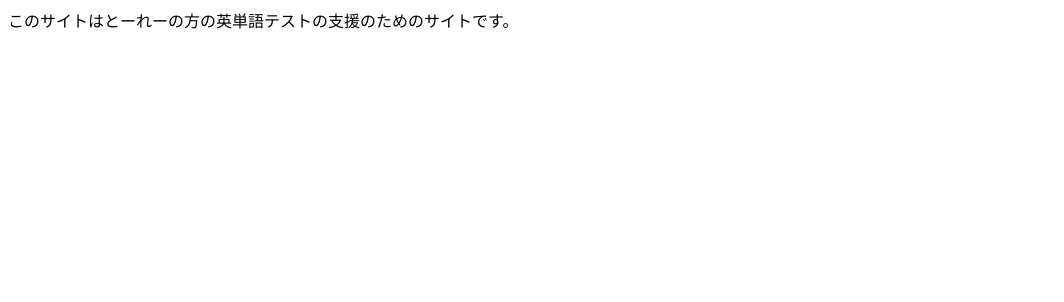
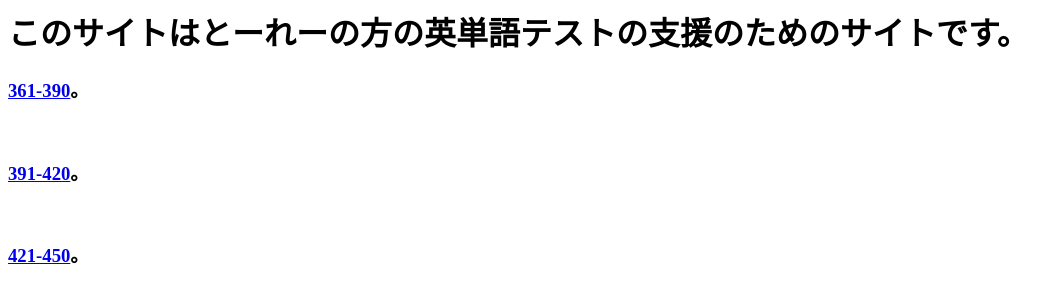
Before and after one commit to pokemogukunns/English-list, a plain HTML site: page index.html in a window 1280 px wide. Shown: the whole page, without its empty margins (0-1064 px from the left). Drawn offline with Linux system fonts and the light colour scheme.

Commit message:
Update index.html

```diff
--- a/index.html
+++ b/index.html
@@ -1 +1,4 @@
-このサイトはとーれーの方の英単語テストの支援のためのサイトです。
+<h1>このサイトはとーれーの方の英単語テストの支援のためのサイトです。</h1>
+<h3><a href="./361-390/">361-390</a>。</h3><br>
+<h3><a href="./391-420/">391-420</a>。</h3><br>
+<h3><a href="./421-450/">421-450</a>。</h3><br>
```
